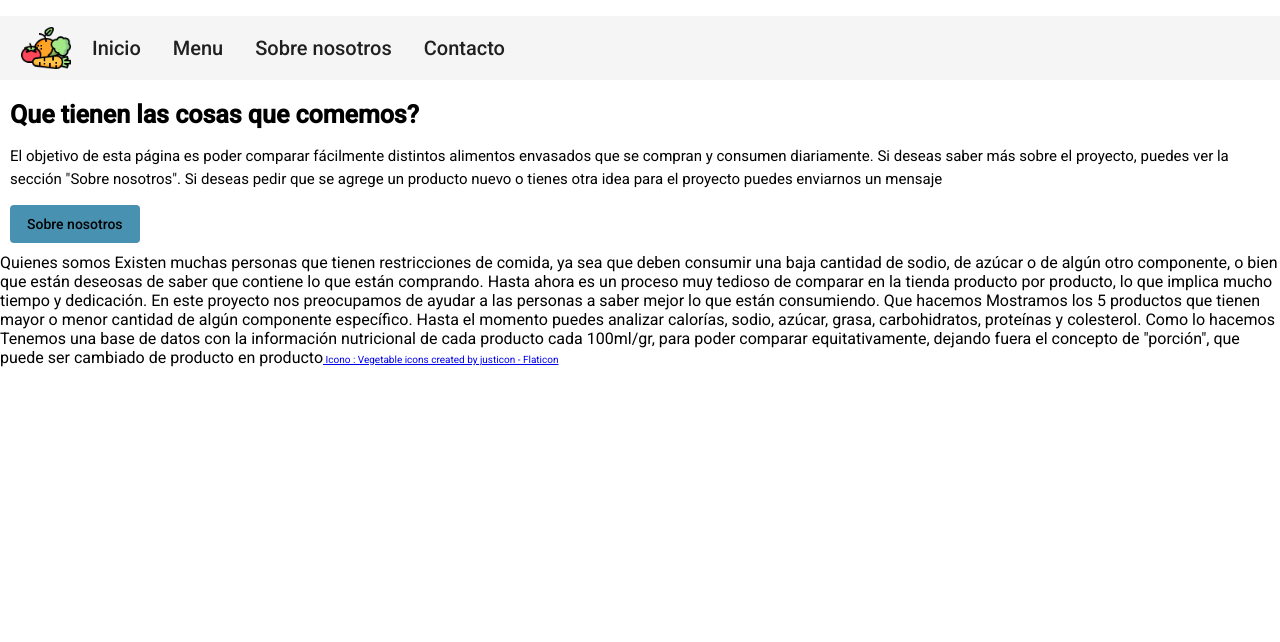
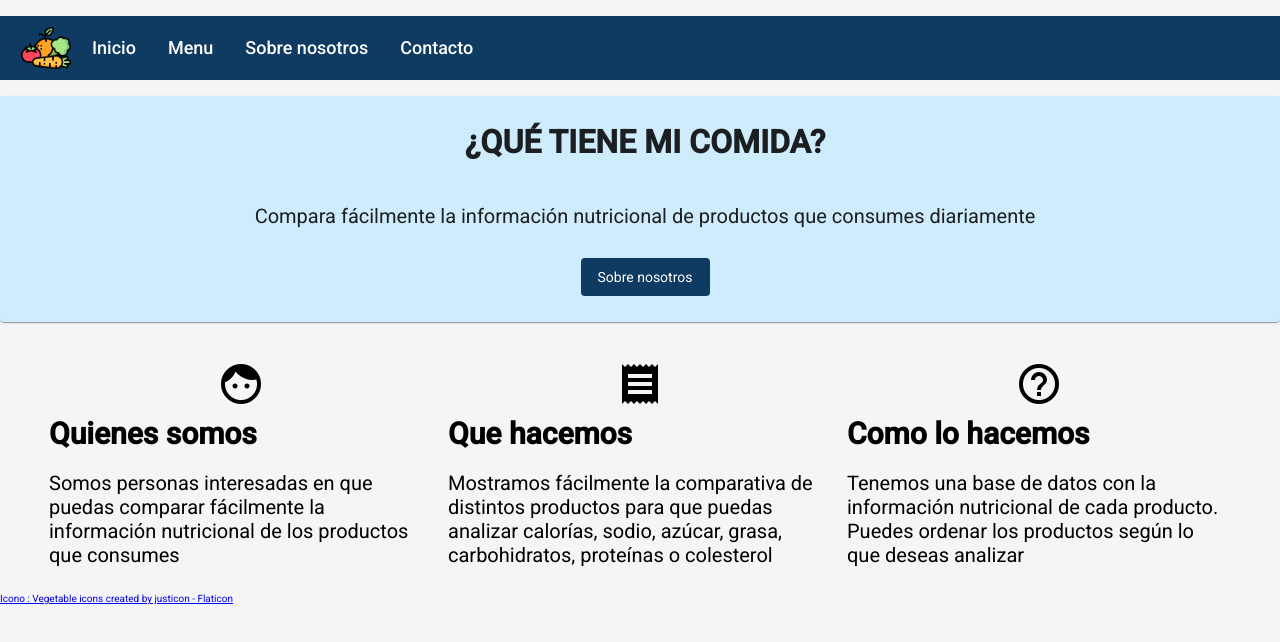
Before and after one commit to paula75/quetienemicomida-web, an Angular app: page / in a window 1280 px wide. Shown: the top 642 px of the page. Built offline with nearby package versions, Linux system fonts and the light colour scheme.

Commit message:
Agrega info inicio

```diff
--- a/package.json
+++ b/package.json
@@ -15,6 +15,7 @@
     "@angular/common": "~13.1.0",
     "@angular/compiler": "~13.1.0",
     "@angular/core": "~13.1.0",
+    "@angular/flex-layout": "^13.0.0-beta.37",
     "@angular/forms": "~13.1.0",
     "@angular/material": "^13.1.2",
     "@angular/platform-browser": "~13.1.0",
--- a/src/app/app.module.ts
+++ b/src/app/app.module.ts
@@ -14,7 +14,9 @@ import { MatMenuModule } from '@angular/material/menu';
 import { MatCardModule } from '@angular/material/card';
 import { MatButtonModule } from '@angular/material/button';
 import { MatSelectModule } from '@angular/material/select';
+import { MatIconModule } from '@angular/material/icon';
 import { FormsModule } from '@angular/forms';
+import { FlexLayoutModule } from '@angular/flex-layout';
 import { InicioComponent } from './inicio/inicio.component';
 import { AboutComponent } from './about/about.component';
 import { ContactoComponent } from './contacto/contacto.component';
@@ -40,7 +42,9 @@ import { ContactoComponent } from './contacto/contacto.component';
     MatCardModule,
     MatButtonModule,
     MatSelectModule,
-    FormsModule
+    MatIconModule,
+    FormsModule,
+    FlexLayoutModule
   ],
   providers: [],
   bootstrap: [AppComponent]
--- a/src/app/footer/footer.component.css
+++ b/src/app/footer/footer.component.css
@@ -1,3 +1,6 @@
 .font-footer {
     font-size: 10px;
 }
+.footer {
+    margin-top: 20px;
+}
--- a/src/app/footer/footer.component.html
+++ b/src/app/footer/footer.component.html
@@ -1 +1,3 @@
-<a class="font-footer" href="https://www.flaticon.com/free-icons/vegetable" title="vegetable icons"> Icono : Vegetable icons created by justicon - Flaticon</a>
+<div class="footer">
+    <a class="font-footer" href="https://www.flaticon.com/free-icons/vegetable" title="vegetable icons"> Icono : Vegetable icons created by justicon - Flaticon</a>
+</div>
--- a/src/app/inicio/inicio.component.css
+++ b/src/app/inicio/inicio.component.css
@@ -1,29 +1,14 @@
-.screen-reader-text {
-	background-color: #f1f1f1;
-	border-radius: 3px;
-	box-shadow: 0 0 2px 2px rgba(0, 0, 0, 0.6);
-	clip: auto !important;
-	-webkit-clip-path: none;
-	clip-path: none;
-	color: #21759b;
-	display: block;
-	font-size: 0.875rem;
-	font-weight: 700;
-	height: auto;
-	left: 5px;
-	line-height: normal;
-	padding: 15px 23px 14px;
-	text-decoration: none;
-	top: 5px;
-	width: auto;
-	z-index: 100000;
+
+.card-inicio {
+	background-color: #ceecfb;
+	margin-bottom: 30px;
+
 }
 
 .main-title {
 	margin-top: 20px;
 	margin-bottom: 10px;
 	margin-left: 10px;
-	font-size: 25px;
 	line-height: 1.2em;
 	word-wrap: break-word;
 	font-weight: bold;
@@ -32,15 +17,42 @@
     margin-top: 10px;
 	margin-bottom: 10px;
 	margin-left: 10px;
-	line-height: 1.5;
 	font-weight: normal;
 	text-transform: none;
-	font-size: 15px;
+	font-size: 20px;
+
 }
-
 .button-inicio {
-	background: #4891b1;
+	background: #0f3a61;
+	color: #ffffff;
+	font-weight: normal;
 	border: 1px solid transparent;
 	margin-left: 10px;
 	margin-bottom: 10px;
 }
+.inicio-card {
+	margin-bottom: 8px;
+	margin-left: 8px;
+	margin-right: 8px;
+
+}
+.mat-icon {
+	transform: scale(2);
+	margin-top: 20px;
+	margin-bottom: 20px;
+}
+
+.h1 {
+	font-size: 80px;
+}
+
+.descripcion-h3 {
+	font-weight: bold;
+	font-size: 30px;
+	margin-bottom: 20px;
+
+}
+.descripcion {
+	font-size: 20px;
+
+}
--- a/src/app/inicio/inicio.component.html
+++ b/src/app/inicio/inicio.component.html
@@ -1,26 +1,57 @@
 <div>  </div>
 
-<div class="main-title">Que tienen las cosas que comemos?</div>
-<div class="site-description">
-    <p>
-        El objetivo de esta página es poder comparar fácilmente distintos alimentos envasados que se compran y consumen diariamente.
-        Si deseas saber más sobre el proyecto, puedes ver la sección "Sobre nosotros". Si deseas pedir que se agrege un producto nuevo o tienes otra idea para el proyecto puedes enviarnos un mensaje
-    </p>
-</div>
+<mat-card class="card-inicio">
 
-<div>
-    <button mat-button routerLink="/about" class="button-inicio"> Sobre nosotros </button>
+    <div fxLayoutAlign="center" class="main-title">
+        <h1>
+            ¿QUÉ TIENE MI COMIDA?
+        </h1>
+    </div>
+    <div class="site-description" fxLayoutAlign="center" >
+        <p>
+            Compara fácilmente la información nutricional de productos que consumes diariamente
+        </p>
+    </div>
+    <div fxLayoutAlign="center" >
+        <button mat-button routerLink="/about" class="button-inicio"> Sobre nosotros </button>
 
-</div>
-
-Quienes somos
-Existen muchas personas que tienen restricciones de comida, ya sea que deben consumir una baja cantidad de sodio, de azúcar o de algún otro componente,
-o bien que están deseosas de saber que contiene lo que están comprando. Hasta ahora es un proceso muy tedioso de comparar en la tienda producto por producto,
-lo que implica mucho tiempo y dedicación. En este proyecto nos preocupamos de ayudar a las personas a saber mejor lo que están consumiendo.
+    </div>
+</mat-card>
 
 
-Que hacemos
-Mostramos los 5 productos que tienen mayor o menor cantidad de algún componente específico. Hasta el momento puedes analizar calorías, sodio, azúcar, grasa, carbohidratos, proteínas y colesterol.
+<div fxLayout="row" fxLayoutGap="15px" fxLayoutAlign="center" fxLayout.lt-md="column" fxLayoutGap.lt-md="20px">
+    <div fxFlex="30%">
+        <div fxLayout="row" fxLayoutAlign="center">
+            <mat-icon fxFlexAlign="center">face</mat-icon>
+        </div>
+        <div class="descripcion-h3">
+            Quienes somos
+        </div>
+        <div class="descripcion">
+            Somos personas interesadas en que puedas comparar fácilmente la información nutricional de los productos que consumes
+        </div>
+    </div>
+    <div fxFlex="30%">
+        <div fxLayout="row" fxLayoutAlign="center">
+            <mat-icon fxFlexAlign="center">receipt</mat-icon>
+        </div>
+        <div class="descripcion-h3">
+            Que hacemos
+        </div>
+            <div class="descripcion">
+                Mostramos fácilmente la comparativa de distintos productos para que puedas analizar calorías, sodio, azúcar, grasa, carbohidratos, proteínas o colesterol
+            </div>
+        </div>
+        <div fxFlex="30%">
+        <div fxLayout="row" fxLayoutAlign="center">
+            <mat-icon fxFlexAlign="center">help_outline</mat-icon>
+        </div>
+        <div class="descripcion-h3">
+            Como lo hacemos
+        </div>
+        <div class="descripcion">
 
-Como lo hacemos
-Tenemos una base de datos con la información nutricional de cada producto cada 100ml/gr, para poder comparar equitativamente, dejando fuera el concepto de "porción", que puede ser cambiado de producto en producto
+            Tenemos una base de datos con la información nutricional de cada producto. Puedes ordenar los productos según lo que deseas analizar
+        </div>
+    </div>
+</div>
--- a/src/app/menu-bar/menu-bar.component.css
+++ b/src/app/menu-bar/menu-bar.component.css
@@ -5,5 +5,11 @@
 }
 
 .font-menu {
-    font-size: 20px;
+    font-size: 18px;
 }
+
+.bar {
+	background: #0f3a61;
+	color: #ffffff;
+
+}
--- a/src/app/menu-bar/menu-bar.component.html
+++ b/src/app/menu-bar/menu-bar.component.html
@@ -1,5 +1,5 @@
-<p>
-    <mat-toolbar>
+<p >
+    <mat-toolbar class="bar" >
 
         <img class="logo" src= "../../assets/images/logo.png">
 
@@ -17,5 +17,3 @@
 
     </mat-toolbar>
   </p>
-<!--
-<app-categoria  [componenteAnalisis]="elementoAnalisis"></app-categoria> -->
--- a/src/app/producto/producto.component.html
+++ b/src/app/producto/producto.component.html
@@ -24,7 +24,7 @@
                   <div> {{producto.nombre}} </div>
             </div>
           <div class="foot-img">
-            Cant. de {{componenteAnalisis.nombre}} : {{producto.valor}} gr
+            Cant. de {{componenteAnalisis.nombre}} : {{producto.valor}} mgr
           </div>
 
         </div>
--- a/src/styles.css
+++ b/src/styles.css
@@ -1,4 +1,4 @@
 /* You can add global styles to this file, and also import other style files */
 
-html, body { height: 100%; }
+html, body { height: 100%; background-color: #F5F5F7; }
 body { margin: 0; font-family: Roboto, "Helvetica Neue", sans-serif; }
```
Also changed, not shown: 1 other file (tests, documents, lock files or other folders).
